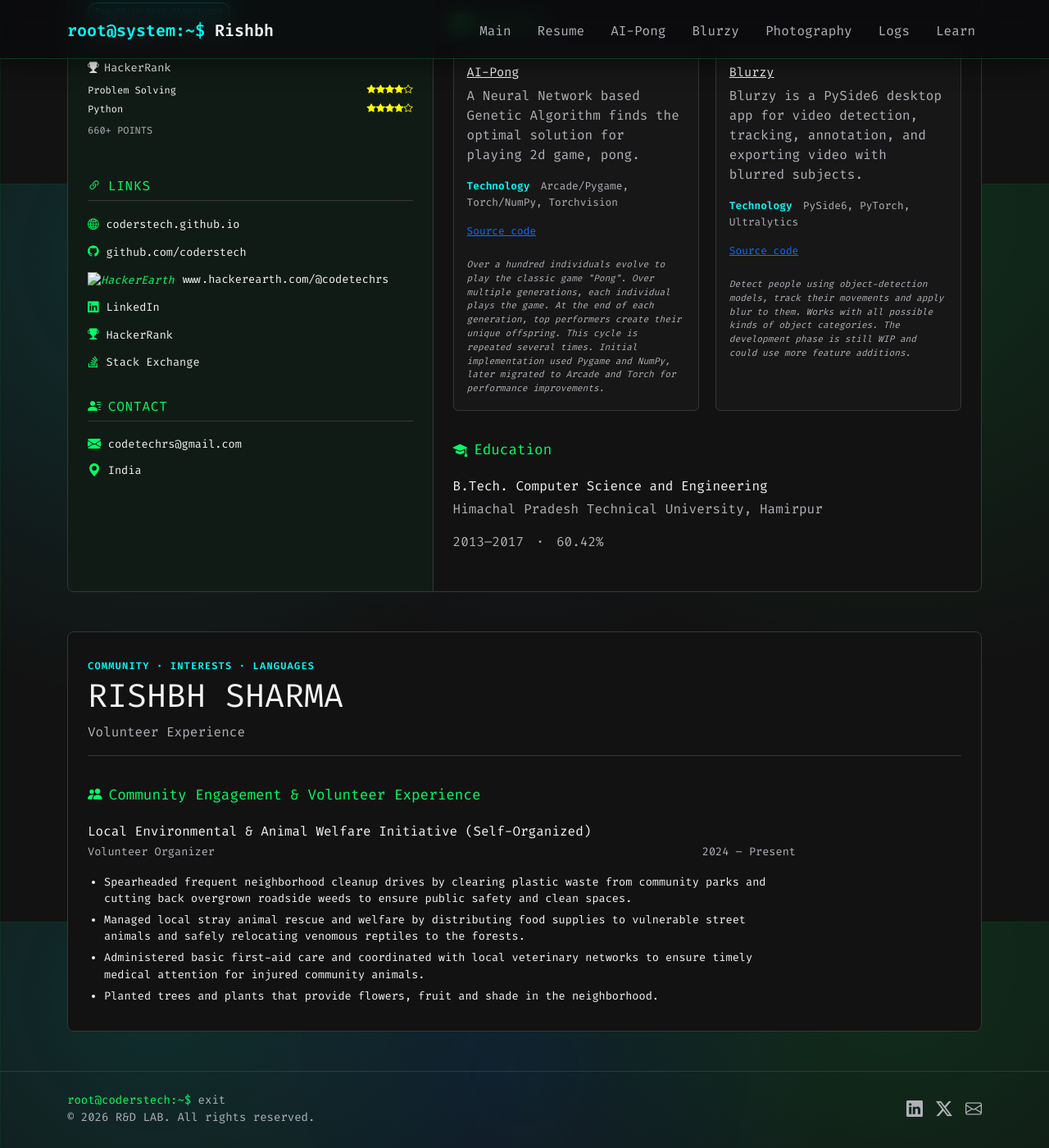
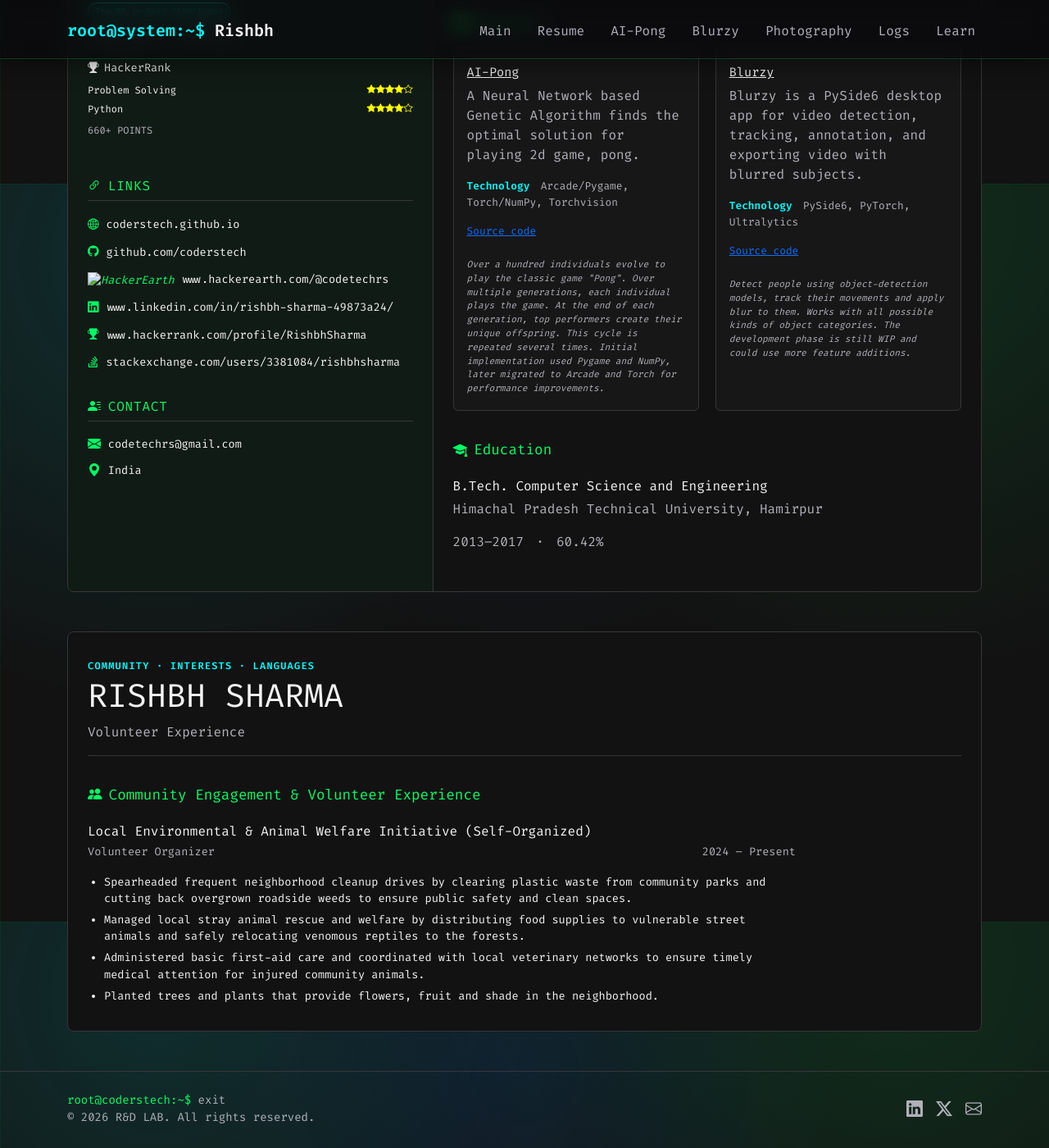
Before and after one commit to CodeRSTech/coderstech.github.io, a Jekyll site: the page built from resume.md, in a window 1280 px wide and 1400 px high, scrolled down 676 px. Shown: the whole window at 82% size. Built offline with Jekyll 4.4.1, drawn with Linux system fonts in a browser that asks for light colours.

Commit message:
Fix resume sidebar URL labels and remove duplicate print URLs
Co-authored-by: CodeRSTech <262784224+CodeRSTech@users.noreply.github.com>

```diff
--- a/_includes/resume.html
+++ b/_includes/resume.html
@@ -94,19 +94,19 @@
         <li>
           <a href="https://www.linkedin.com/in/rishbh-sharma-49873a24/" target="_blank" rel="noopener noreferrer">
             <i class="bi bi-linkedin" aria-hidden="true"></i>
-            <span>LinkedIn</span>
+            <span>www.linkedin.com/in/rishbh-sharma-49873a24/</span>
           </a>
         </li>
         <li>
           <a href="https://www.hackerrank.com/profile/RishbhSharma" target="_blank" rel="noopener noreferrer">
             <i class="bi bi-trophy-fill" aria-hidden="true"></i>
-            <span>HackerRank</span>
+            <span>www.hackerrank.com/profile/RishbhSharma</span>
           </a>
         </li>
         <li>
           <a href="https://stackexchange.com/users/3381084/rishbhsharma" target="_blank" rel="noopener noreferrer">
             <i class="bi bi-stack-overflow" aria-hidden="true"></i>
-            <span>Stack Exchange</span>
+            <span>stackexchange.com/users/3381084/rishbhsharma</span>
           </a>
         </li>
       </ul>
--- a/assets/css/resume-shared.css
+++ b/assets/css/resume-shared.css
@@ -67,11 +67,6 @@
 }
 
 @media print {
-  body.resume-document .resume-links-list a[href^="https://"]::after {
-    content: " (" attr(href) ")";
-    overflow-wrap: anywhere;
-  }
-
   body.resume-document .resume-print-url {
     display: block;
     font-size: 0.7em;
```
